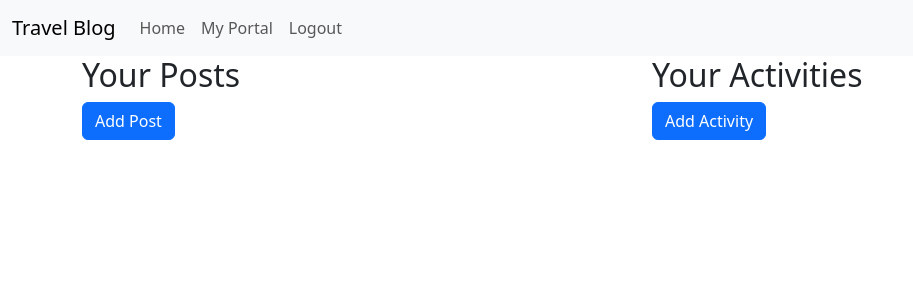
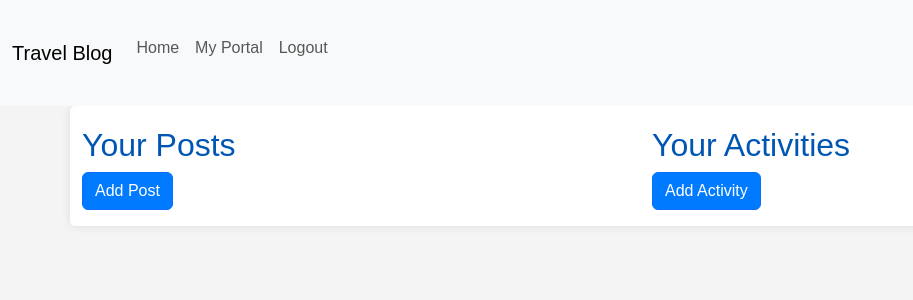
Before and after one commit to bigguysayedhusain/miniproject4Sayed_Alawi, a Django app: page /travelblog/myhome/ in a window 1280 px wide. Shown: the top 300 px of the page, without its empty margins (0-913 px from the left). Run offline with Django 5.2, Linux system fonts and the light colour scheme; the visitor is signed in with stand-in values (Sample User, id 1); data that the repository does not hold is empty; some libraries are stand-ins or nearby versions.

Commit message:
Finished CSS file and the website is operational except for not rendering hte uploaded pictures

```diff
--- /dev/null
+++ b/mysite/static/css/style.css
@@ -0,0 +1,164 @@
+/* General Body Styles */
+body {
+    font-family: Arial, sans-serif;
+    background-color: #f4f4f4;
+    color: #333;
+}
+
+/* Header styles */
+h2 {
+    color: #0056b3; /* A slightly darker blue than Bootstrap's default blue */
+}
+
+/* Custom styles for forms */
+form {
+    margin-top: 20px;
+    margin-bottom: 20px;
+}
+
+/* Custom button styles for specific actions */
+.btn-primary {
+    background-color: #007bff; /* Keeping it close to Bootstrap primary but can be customized */
+}
+
+.btn-danger {
+    background-color: #dc3545; /* Standard Bootstrap danger color for important actions like delete */
+}
+
+.btn-secondary {
+    background-color: #6c757d; /* Standard secondary button color in Bootstrap */
+}
+
+/* Specific styles for list items in MyHome page */
+ul {
+    padding-left: 20px; /* Adds padding to the list for better readability */
+}
+
+li {
+    margin-bottom: 10px; /* Adds space between list items */
+}
+
+/* Image styling ensuring responsiveness */
+img {
+    max-width: 100%;
+    height: auto;
+}
+
+/* Specific container adjustments */
+.container {
+    padding-top: 20px;
+    background-color: white;
+    border-radius: 5px;
+    box-shadow: 0 0 10px rgba(0,0,0,0.1); /* subtle shadow for better focus */
+}
+
+/* Styling for the navigation bar */
+.navbar {
+    background-color: #f8f9fa; /* very light gray background */
+}
+
+/* Links in navbar and elsewhere */
+a {
+    color: #007bff;
+    text-decoration: none; /* Removes underline from links */
+}
+
+a:hover {
+    text-decoration: underline; /* Adds underline on hover for better interaction feedback */
+}
+
+/* Styling for the post and activity details */
+/* Additional style for form fields */
+.post-detail p {
+    margin-bottom: 1rem;
+}
+
+.post-detail label {
+    display: block;
+    font-weight: bold;
+    margin-bottom: 0.5rem;
+}
+
+.post-detail input[type="text"],
+.post-detail textarea,
+.post-detail select {
+    width: 100%;
+    padding: 0.5rem;
+    margin-bottom: 1rem;
+    border: 1px solid #ced4da;
+    border-radius: 0.25rem;
+}
+
+.post-detail input[type="file"] {
+    margin-bottom: 1rem;
+}
+
+/* Style adjustments for the form buttons */
+.post-detail button {
+    padding: 0.5rem 1rem;
+    margin-top: 1rem;
+    margin-bottom: 2rem;
+}
+
+/* Ensuring the form itself is not too wide */
+.post-detail form {
+    max-width: 600px; /* Adjust as needed */
+    margin: auto;
+}
+
+/* Adding a background to the form area */
+.post-detail {
+    background-color: #fff;
+    padding: 2rem;
+    border-radius: 0.25rem;
+    box-shadow: 0 0 15px rgba(0,0,0,0.1);
+}
+
+/* Additional style for form fields in activity detail */
+.activity-detail p {
+    margin-bottom: 1rem;
+}
+
+.activity-detail label {
+    display: block;
+    font-weight: bold;
+    margin-bottom: 0.5rem;
+}
+
+.activity-detail input[type="text"],
+.activity-detail textarea,
+.activity-detail select,
+.activity-detail input[type="number"],
+.activity-detail input[type="file"] {
+    width: 100%;
+    padding: 0.5rem;
+    margin-bottom: 1rem;
+    border: 1px solid #ced4da;
+    border-radius: 0.25rem;
+}
+
+/* Style adjustments for the form buttons in activity detail */
+.activity-detail button {
+    padding: 0.5rem 1rem;
+    margin-top: 1rem;
+    margin-bottom: 2rem;
+}
+
+/* Ensuring the activity form itself is not too wide */
+.activity-detail form {
+    max-width: 600px; /* Adjust as needed */
+    margin: auto;
+}
+
+/* Adding a background to the activity form area */
+.activity-detail {
+    background-color: #fff;
+    padding: 2rem;
+    border-radius: 0.25rem;
+    box-shadow: 0 0 15px rgba(0,0,0,0.1);
+}
+
+/* Ensures that forms and their elements are not too wide on larger screens */
+form input, form select, form textarea, form button {
+    max-width: 100%;
+}
--- a/mysite/travelblog/templates/travelblog/activity_form.html
+++ b/mysite/travelblog/templates/travelblog/activity_form.html
@@ -5,7 +5,7 @@
 {% block content %}
 <div class="container">
     <h2>{{ view.title }}</h2>
-    <form method="post" enctype="multipart/form-data">
+    <form class="activity-detail" method="post" enctype="multipart/form-data">
         {% csrf_token %}
         {{ form.as_p }}
         <button type="submit" class="btn btn-primary">Submit</button>
--- a/mysite/travelblog/templates/travelblog/base.html
+++ b/mysite/travelblog/templates/travelblog/base.html
@@ -5,6 +5,7 @@
     <meta charset="UTF-8">
     <meta name="viewport" content="width=device-width, initial-scale=1.0">
     <link rel="stylesheet" href="{% static 'css/bootstrap.min.css' %}">
+    <link rel="stylesheet" href="{% static 'css/style.css' %}">
     <title>{% block title %}Travel Blog{% endblock %}</title>
 </head>
 <body>
@@ -16,7 +17,7 @@
                 <span class="navbar-toggler-icon"></span>
             </button>
             <div class="collapse navbar-collapse" id="navbarNav">
-                <ul class="navbar-nav ml-auto">
+                <ul class="navbar-nav ml-auto align-items-center">
                     {% if user.is_authenticated %}
                         <li class="nav-item">
                         <a class="nav-link" href="{% url 'home' %}">Home</a>
--- a/mysite/travelblog/templates/travelblog/edit_post.html
+++ b/mysite/travelblog/templates/travelblog/edit_post.html
@@ -5,7 +5,7 @@
 {% block content %}
 <div class="container">
     <h2>Edit Post</h2>
-    <form method="post" enctype="multipart/form-data">
+    <form class="post-detail" method="post" enctype="multipart/form-data">
         {% csrf_token %}
         {{ form.as_p }}
         <button type="submit" class="btn btn-primary">Update Post</button>
--- a/mysite/travelblog/templates/travelblog/post_create.html
+++ b/mysite/travelblog/templates/travelblog/post_create.html
@@ -5,7 +5,7 @@
 {% block content %}
 <div class="container">
     <h2>Add a New Post</h2>
-    <form method="post" enctype="multipart/form-data">
+    <form class="post-detail" method="post" enctype="multipart/form-data">
         {% csrf_token %}
         {{ form.as_p }}
         <button type="submit" class="btn btn-primary">Submit</button>
```
